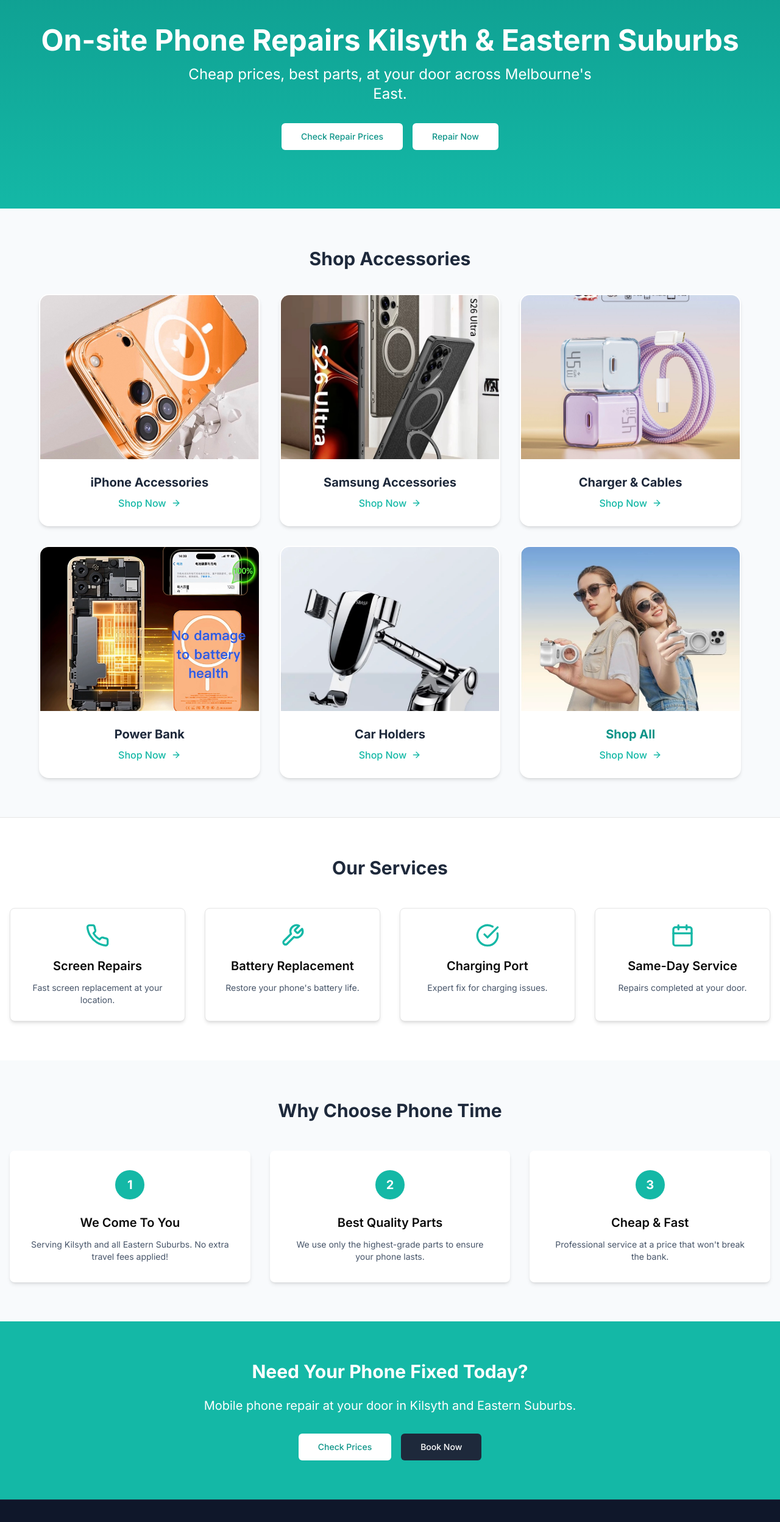
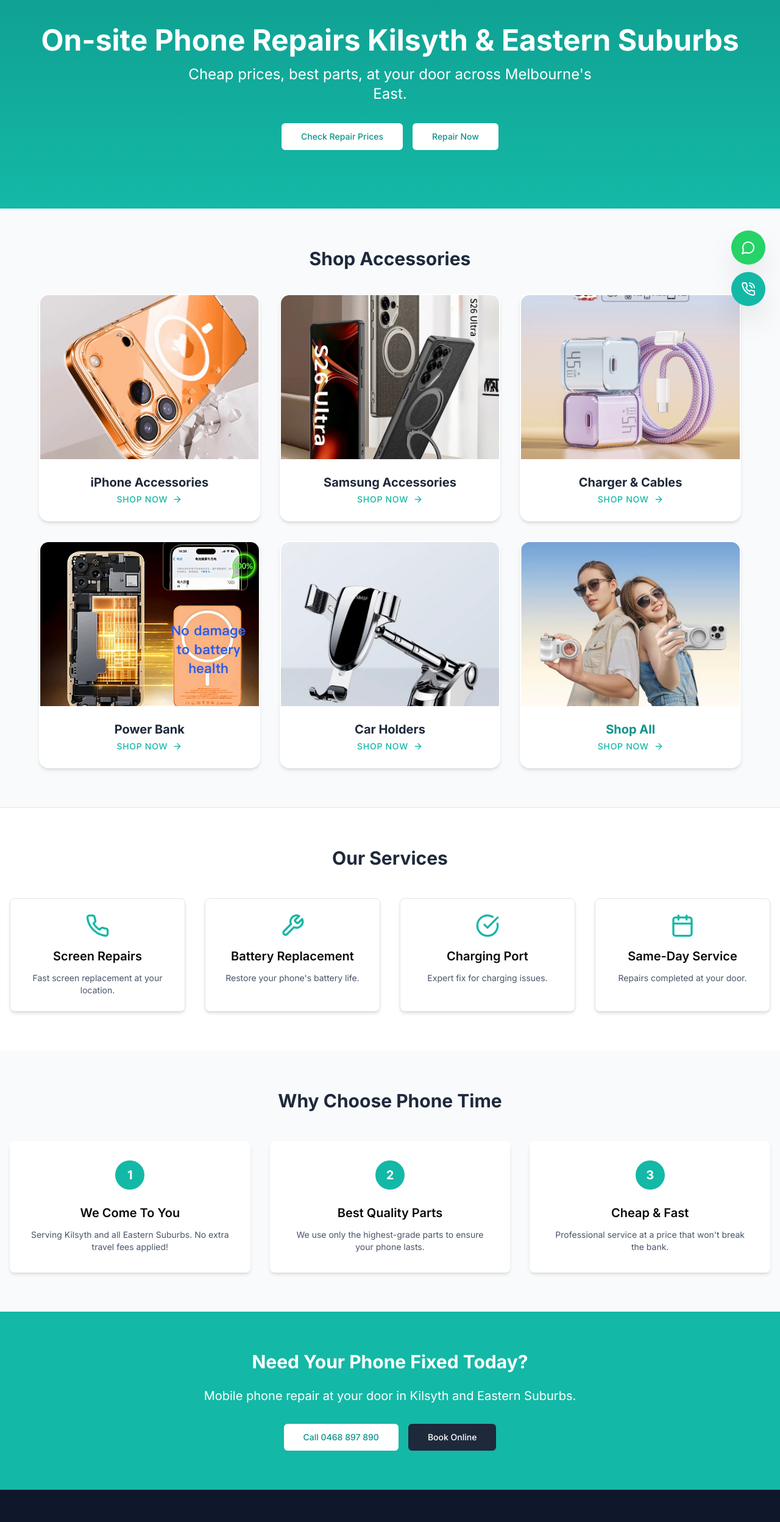
Before and after one commit to PhoneTime/vercel, a Next.js app: page / in a window 1280 px wide. Shown: the part 274-2770 px from the top of the page at 61% size. Built offline with nearby package versions, Linux system fonts and the light colour scheme.

Commit message:
add phone number

```diff
--- a/app/page.tsx
+++ b/app/page.tsx
@@ -6,19 +6,21 @@ import {
   WrenchIcon,
   CalendarIcon,
   CheckCircleIcon,
-  ArrowRightIcon
+  ArrowRightIcon,
+  PhoneCallIcon,
+  MessageCircleIcon
 } from "lucide-react"
 
 export const metadata = {
   title: 'Phone Time | On-site Phone Repair Kilsyth & Eastern Suburbs',
-  description: 'Phone Time provides professional, affordable on-site phone repair services in Kilsyth and surrounding Melbourne Eastern suburbs.',
+  description: 'Phone Time provides professional, affordable on-site phone repair services in Kilsyth and surrounding Melbourne Eastern suburbs. Cheap prices and best parts at your door.',
   keywords: ['phone repair Kilsyth', 'on-site phone repair Melbourne', 'mobile phone repair Eastern Suburbs', 'cheap iPhone repair', 'Phone Time'],
 }
 
 export default function Home() {
   return (
-    <div className="flex flex-col min-h-screen">
-      {/* 1. Hero Section */}
+    <div className="flex flex-col min-h-screen relative">
+      {/* 1. Hero Section - 头部横幅 */}
       <section className="bg-gradient-to-b from-teal-600 to-teal-500 text-white py-16 md:py-24">
         <div className="container mx-auto px-4 text-center">
           <div className="flex justify-center mb-8">
@@ -37,46 +39,19 @@ export default function Home() {
         </div>
       </section>
 
-      {/* 2. Shop Accessories - 重新排序：Shop All 移至最后 */}
+      {/* 2. Shop Accessories - 6个分类卡片布局 */}
       <section className="py-16 bg-slate-50 border-b">
         <div className="container mx-auto px-4 text-center">
           <h2 className="text-3xl font-bold mb-10 text-slate-800">Shop Accessories</h2>
           <div className="grid grid-cols-1 md:grid-cols-3 gap-8 max-w-6xl mx-auto">
             {/* 第一排 */}
-            <CategoryCard
-              image="/images/iphone-acc.jpg"
-              title="iPhone Accessories"
-              link="https://phonehero.odoo.com/shop/category/accessories-phone-case-iphone-case-1"
-            />
-            <CategoryCard
-              image="/images/samsung-acc.jpg"
-              title="Samsung Accessories"
-              link="https://phonehero.odoo.com/shop/category/accessories-phone-case-samsung-case-7"
-            />
-            <CategoryCard
-              image="/images/charger-cable.jpg"
-              title="Charger & Cables"
-              link="https://phonehero.odoo.com/shop/category/accessories-charges-cables-54"
-            />
-
+            <CategoryCard image="/images/iphone-acc.jpg" title="iPhone Accessories" link="https://phonehero.odoo.com/shop/category/accessories-phone-case-iphone-case-1" />
+            <CategoryCard image="/images/samsung-acc.jpg" title="Samsung Accessories" link="https://phonehero.odoo.com/shop/category/accessories-phone-case-samsung-case-7" />
+            <CategoryCard image="/images/charger-cable.jpg" title="Charger & Cables" link="https://phonehero.odoo.com/shop/category/accessories-charges-cables-54" />
             {/* 第二排 */}
-            <CategoryCard
-              image="/images/power-bank.jpg"
-              title="Power Bank"
-              link="https://phonehero.odoo.com/shop/category/accessories-power-bank-55"
-            />
-            <CategoryCard
-              image="/images/car-holder.jpg"
-              title="Car Holders"
-              link="https://phonehero.odoo.com/shop/category/accessories-mounts-car-accessories-57"
-            />
-            {/* Shop All 现在在最后 */}
-            <CategoryCard
-              image="/images/shop-all.jpg"
-              title="Shop All"
-              link="https://phonehero.odoo.com/shop"
-              isHighlight
-            />
+            <CategoryCard image="/images/power-bank.jpg" title="Power Bank" link="https://phonehero.odoo.com/shop/category/accessories-power-bank-55" />
+            <CategoryCard image="/images/car-holder.jpg" title="Car Holders" link="https://phonehero.odoo.com/shop/category/accessories-mounts-car-accessories-57" />
+            <CategoryCard image="/images/shop-all.jpg" title="Shop All" link="https://phonehero.odoo.com/shop" isHighlight />
           </div>
         </div>
       </section>
@@ -85,7 +60,7 @@ export default function Home() {
       <section className="py-16 bg-white">
         <div className="container mx-auto px-4">
           <h2 className="text-3xl font-bold text-center mb-12 text-slate-800">Our Services</h2>
-          <div className="grid grid-cols-1 md:grid-cols-2 lg:grid-cols-4 gap-8">
+          <div className="grid grid-cols-1 md:grid-cols-2 lg:grid-cols-4 gap-8 text-center">
             <ServiceCard icon={<PhoneIcon className="h-10 w-10" />} title="Screen Repairs" description="Fast screen replacement at your location." />
             <ServiceCard icon={<WrenchIcon className="h-10 w-10" />} title="Battery Replacement" description="Restore your phone's battery life." />
             <ServiceCard icon={<CheckCircleIcon className="h-10 w-10" />} title="Charging Port" description="Expert fix for charging issues." />
@@ -96,9 +71,9 @@ export default function Home() {
 
       {/* 4. Why Choose Phone Time Section */}
       <section className="py-16 bg-slate-50">
-        <div className="container mx-auto px-4">
-          <h2 className="text-3xl font-bold text-center mb-12 text-slate-800">Why Choose Phone Time</h2>
-          <div className="grid grid-cols-1 md:grid-cols-3 gap-8 text-center">
+        <div className="container mx-auto px-4 text-center">
+          <h2 className="text-3xl font-bold mb-12 text-slate-800">Why Choose Phone Time</h2>
+          <div className="grid grid-cols-1 md:grid-cols-3 gap-8">
             <FeatureCard number="1" title="We Come To You" description="Serving Kilsyth and all Eastern Suburbs. No extra travel fees applied!" />
             <FeatureCard number="2" title="Best Quality Parts" description="We use only the highest-grade parts to ensure your phone lasts." />
             <FeatureCard number="3" title="Cheap & Fast" description="Professional service at a price that won't break the bank." />
@@ -112,38 +87,36 @@ export default function Home() {
           <h2 className="text-3xl font-bold mb-6">Need Your Phone Fixed Today?</h2>
           <p className="text-xl mb-8 max-w-2xl mx-auto">Mobile phone repair at your door in Kilsyth and Eastern Suburbs.</p>
           <div className="flex flex-col sm:flex-row gap-4 justify-center">
-            <Link href="/price-check">
-              <Button size="lg" variant="secondary" className="bg-white text-teal-600 hover:bg-slate-100">Check Prices</Button>
+            <Link href="tel:0468897890">
+              <Button size="lg" className="bg-white text-teal-600 hover:bg-slate-100">Call 0468 897 890</Button>
             </Link>
             <Link href="/appointment">
-              <Button size="lg" className="bg-slate-800 hover:bg-slate-900 text-white">Book Now</Button>
+              <Button size="lg" className="bg-slate-800 hover:bg-slate-900 text-white">Book Online</Button>
             </Link>
           </div>
         </div>
       </section>
 
-      {/* 6. Footer */}
+      {/* 6. Footer - 页脚 */}
       <footer className="bg-slate-900 text-slate-400 py-12 border-t border-slate-800">
         <div className="container mx-auto px-4">
           <div className="grid grid-cols-1 md:grid-cols-3 gap-8 mb-8 text-center md:text-left">
             <div>
               <h3 className="text-white font-bold text-lg mb-4">Phone Time</h3>
-              <p className="text-sm leading-relaxed">
-                Your trusted on-site phone repair specialist in Kilsyth and Melbourne's Eastern Suburbs. We fix it at your door.
-              </p>
+              <p className="text-sm">Your trusted on-site phone repair specialist in Kilsyth and Melbourne's East. Best parts & cheap prices.</p>
             </div>
             <div className="flex flex-col items-center">
               <h3 className="text-white font-bold text-lg mb-4">Quick Links</h3>
               <ul className="space-y-2 text-sm">
-                <li><Link href="/price-check" className="hover:text-teal-400 transition-colors">Repair Prices</Link></li>
-                <li><Link href="/appointment" className="hover:text-teal-400 transition-colors">Book a Repair</Link></li>
-                <li><Link href="https://phonehero.odoo.com/shop" target="_blank" className="hover:text-teal-400 transition-colors">Shop Accessories</Link></li>
+                <li><Link href="/price-check" className="hover:text-teal-400">Repair Prices</Link></li>
+                <li><Link href="/appointment" className="hover:text-teal-400">Book a Repair</Link></li>
+                <li><Link href="https://phonehero.odoo.com/shop" target="_blank" className="hover:text-teal-400">Shop Accessories</Link></li>
               </ul>
             </div>
             <div className="text-center md:text-right text-sm">
               <h3 className="text-white font-bold text-lg mb-4">Service Area</h3>
               <p>Kilsyth, Victoria & Eastern Suburbs</p>
-              <p className="mt-2 font-semibold text-teal-500">Fast · Professional · Affordable</p>
+              <p className="mt-2 text-teal-500 font-bold">0468 897 890</p>
             </div>
           </div>
           <div className="pt-8 border-t border-slate-800 text-center text-xs">
@@ -151,11 +124,37 @@ export default function Home() {
           </div>
         </div>
       </footer>
+
+      {/* 悬浮联系按钮组 - WhatsApp & Call */}
+      <div className="fixed bottom-6 right-6 z-50 flex flex-col gap-3">
+        {/* WhatsApp 按钮 */}
+        <Link
+          href="https://wa.me/61468897890"
+          target="_blank"
+          className="bg-[#25D366] hover:bg-[#128C7E] text-white p-4 rounded-full shadow-2xl flex items-center justify-center transition-all duration-300 hover:scale-110 group"
+        >
+          <MessageCircleIcon className="h-6 w-6" />
+          <span className="max-w-0 overflow-hidden group-hover:max-w-xs group-hover:ml-2 transition-all duration-500 ease-in-out whitespace-nowrap font-bold">
+            WhatsApp
+          </span>
+        </Link>
+
+        {/* 拨号按钮 */}
+        <Link
+          href="tel:0468897890"
+          className="bg-teal-500 hover:bg-teal-600 text-white p-4 rounded-full shadow-2xl flex items-center justify-center transition-all duration-300 hover:scale-110 group"
+        >
+          <PhoneCallIcon className="h-6 w-6" />
+          <span className="max-w-0 overflow-hidden group-hover:max-w-xs group-hover:ml-2 transition-all duration-500 ease-in-out whitespace-nowrap font-bold">
+            Call Now
+          </span>
+        </Link>
+      </div>
     </div>
   )
 }
 
-// 辅助组件保持不变...
+// 辅助组件：配件分类卡片
 function CategoryCard({ image, title, link, isHighlight = false }: { image: string, title: string, link: string, isHighlight?: boolean }) {
   return (
     <Link href={link} target="_blank" className="group block">
@@ -164,8 +163,8 @@ function CategoryCard({ image, title, link, isHighlight = false }: { image: stri
           <img src={image} alt={title} className="w-full h-full object-cover transition-transform duration-500 group-hover:scale-110" />
         </div>
         <div className="p-6 text-center">
-          <h3 className={`text-xl font-bold mb-2 ${isHighlight ? 'text-teal-600' : 'text-slate-800'}`}>{title}</h3>
-          <div className="flex items-center justify-center text-teal-500 font-medium group-hover:underline">
+          <h3 className={`text-xl font-bold mb-1 ${isHighlight ? 'text-teal-600' : 'text-slate-800'}`}>{title}</h3>
+          <div className="flex items-center justify-center text-teal-500 font-medium group-hover:underline text-sm uppercase tracking-wider">
             Shop Now <ArrowRightIcon className="ml-2 h-4 w-4" />
           </div>
         </div>
@@ -174,6 +173,7 @@ function CategoryCard({ image, title, link, isHighlight = false }: { image: stri
   )
 }
 
+// 辅助组件：服务展示卡片
 function ServiceCard({ icon, title, description }: { icon: any, title: string, description: string }) {
   return (
     <div className="bg-white p-6 rounded-lg shadow-md text-center hover:shadow-lg transition-shadow border">
@@ -184,6 +184,7 @@ function ServiceCard({ icon, title, description }: { icon: any, title: string, d
   )
 }
 
+// 辅助组件：特色优势卡片
 function FeatureCard({ number, title, description }: { number: string, title: string, description: string }) {
   return (
     <div className="bg-white p-8 rounded-lg shadow-md hover:shadow-lg transition-shadow">
```
